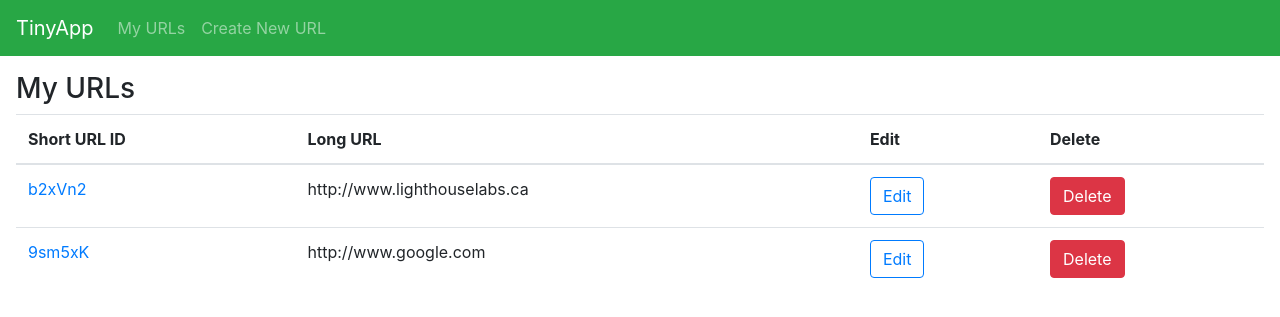
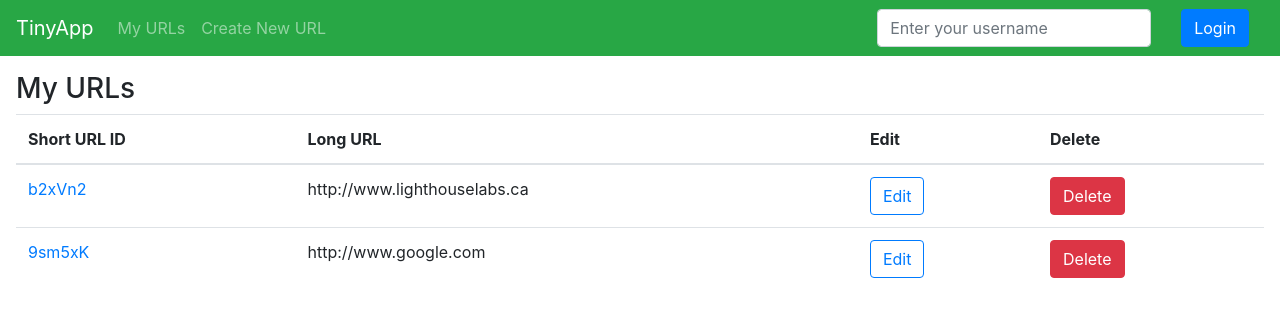
Before and after one commit to iKayden/tinyapp, a Node server app: page /urls in a window 1280 px wide. Shown: the top 317 px of the page. Run offline with Node 20, Linux system fonts and the light colour scheme; some libraries are stand-ins or nearby versions.

Commit message:
add login functionallity and route

```diff
--- a/express_server.js
+++ b/express_server.js
@@ -1,6 +1,7 @@
 const express = require("express");
 const app = express();
 const morgan = require("morgan");
+const cookieParser = require("cookie-parser");
 const PORT = 8080 || 3000; // default port 8080
 
 // function for making random strings. You can choose the length of it as a param (len)
@@ -15,10 +16,11 @@ function generateRandomString() {
   return output;
 }
 
-// settings for the Express server
+// middleware and settings for the Express server
 app.set("view engine", "ejs");
 app.use(express.urlencoded({ extended: true }));
 app.use(morgan("dev"));
+app.use(cookieParser());
 
 //our mock-data-base
 const urlDatabase = {
@@ -28,7 +30,12 @@ const urlDatabase = {
 
 // Routes for the server
 
-// app.get routes
+// Login route
+app.post("/login", (req, res) => {
+  const userName = req.body.username;
+  res.cookie("username", userName);
+  res.redirect("/urls");
+});
 
 app.get("/", (req, res) => {
   res.redirect("/urls");
--- a/package.json
+++ b/package.json
@@ -19,6 +19,7 @@
   },
   "homepage": "https://github.com/iKayden/tinyapp#readme",
   "dependencies": {
+    "cookie-parser": "^1.4.6",
     "ejs": "^3.1.8",
     "express": "^4.18.1",
     "morgan": "^1.10.0"
--- a/views/partials/_header.ejs
+++ b/views/partials/_header.ejs
@@ -18,5 +18,19 @@
         <a class="nav-item nav-link" href="/urls/new">Create New URL</a>
       </div>
     </div>
+
+    <form action="/login" class="form-inline" method="POST">
+      <div class="col-auto">
+        <input
+          type="text"
+          class="form-control"
+          name="username"
+          placeholder="Enter your username"
+        />
+      </div>
+      <div class="col-auto">
+        <button type="submit" class="btn btn-primary">Login</button>
+      </div>
+    </form>
   </nav>
 </header>
```
Also changed, not shown: 1 other file.
